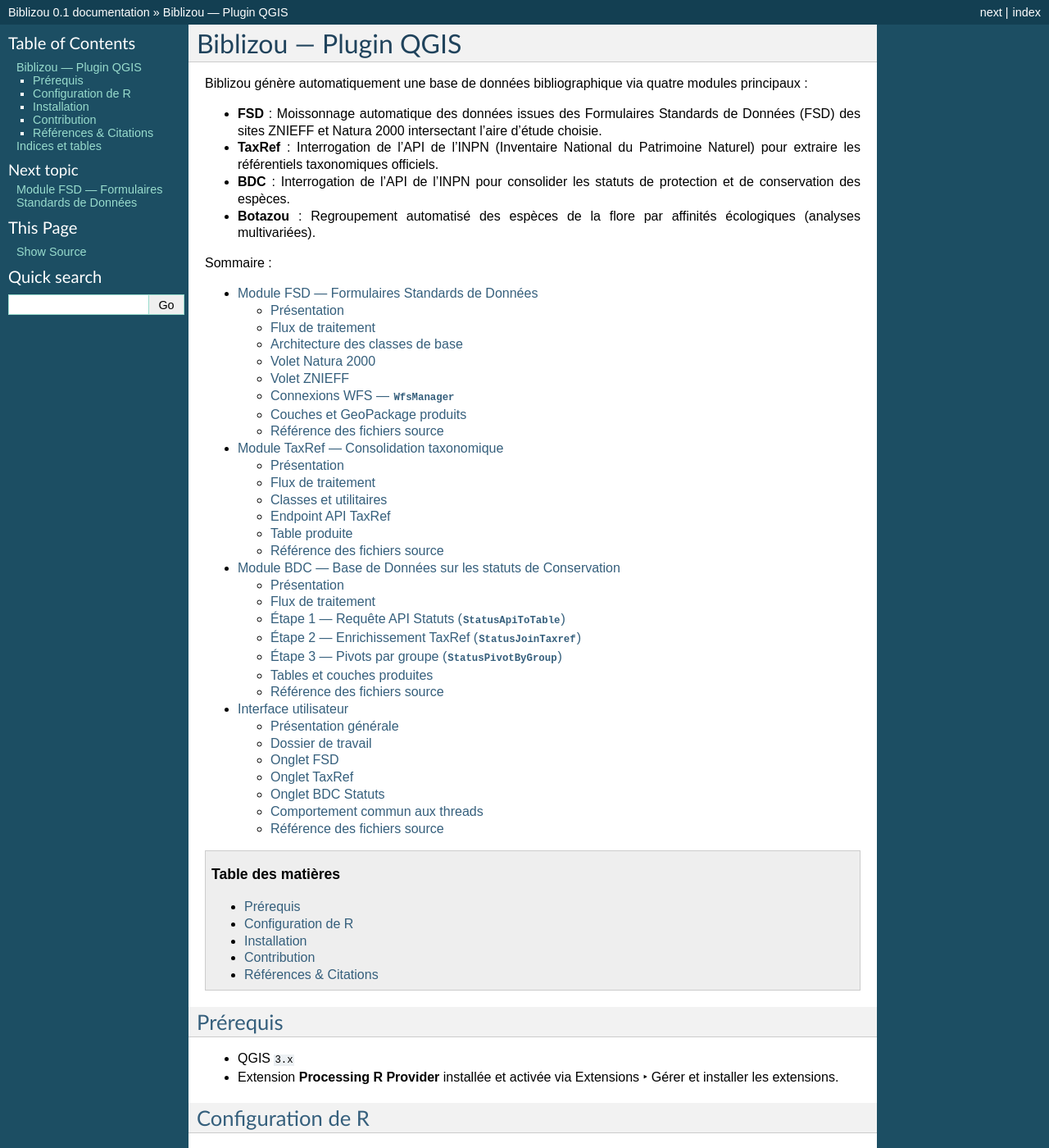
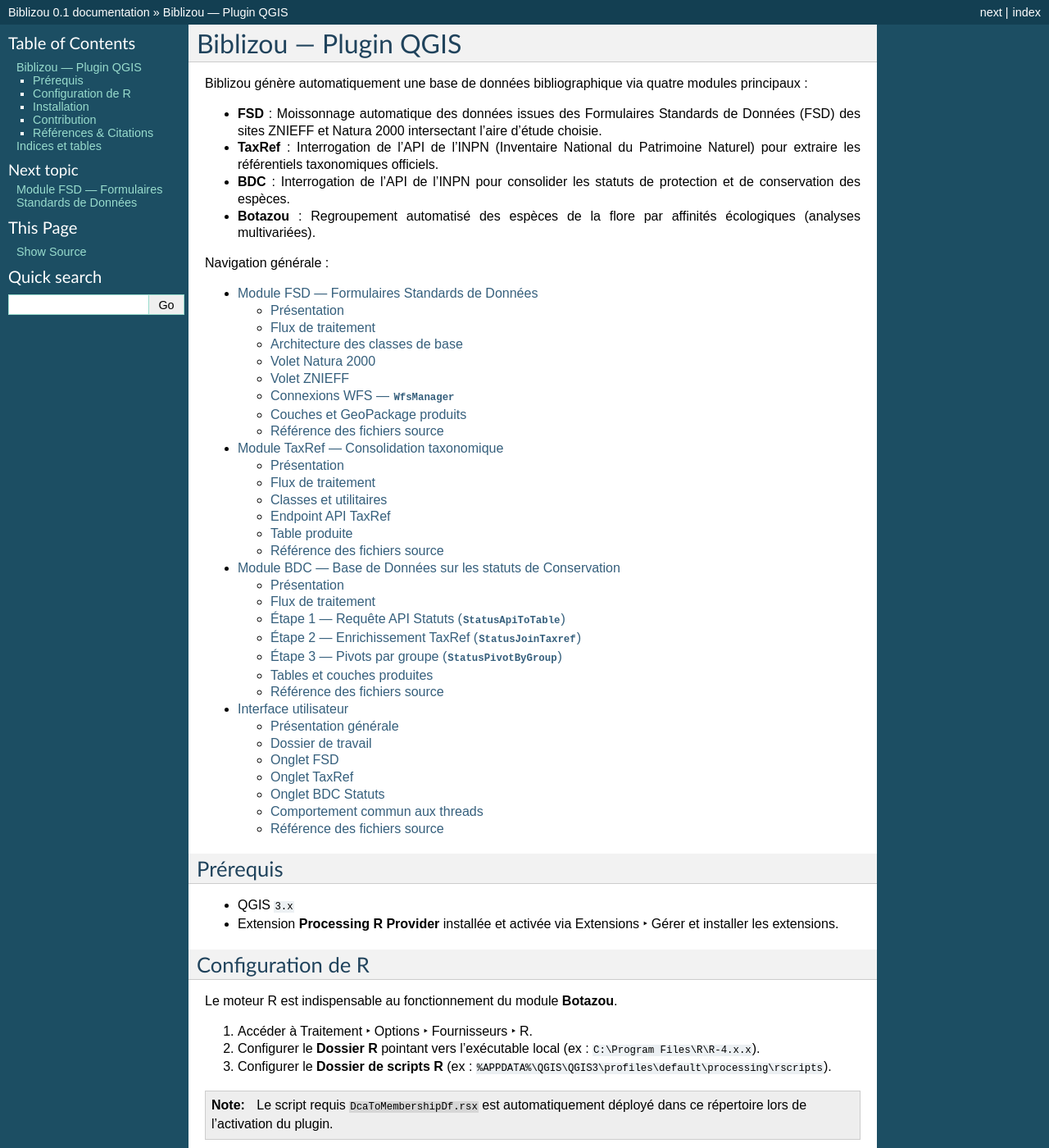
Before and after one commit to Ki-Mor/biblizou, a Sphinx documentation site: the page built from help/source/index.rst, in a window 1280 px wide and 1400 px high. Shown: the whole window at 82% size. Built offline with Sphinx 7.4.7, drawn with Linux system fonts in a browser that asks for light colours; formulas are drawn with MathJax 3.

```diff
--- a/help/source/index.rst
+++ b/help/source/index.rst
@@ -16,16 +16,12 @@ Biblizou génère automatiquement une base de données bibliographique via quatr
 
 .. toctree::
    :maxdepth: 2
-   :caption: Sommaire :
+   :caption: Navigation générale :
 
    Fsd
    Taxref
    Bdc
    Interface
-
-.. contents:: Table des matières
-   :depth: 2
-   :local:
 
 
 Prérequis
```
Also changed, not shown: 6 other files.
